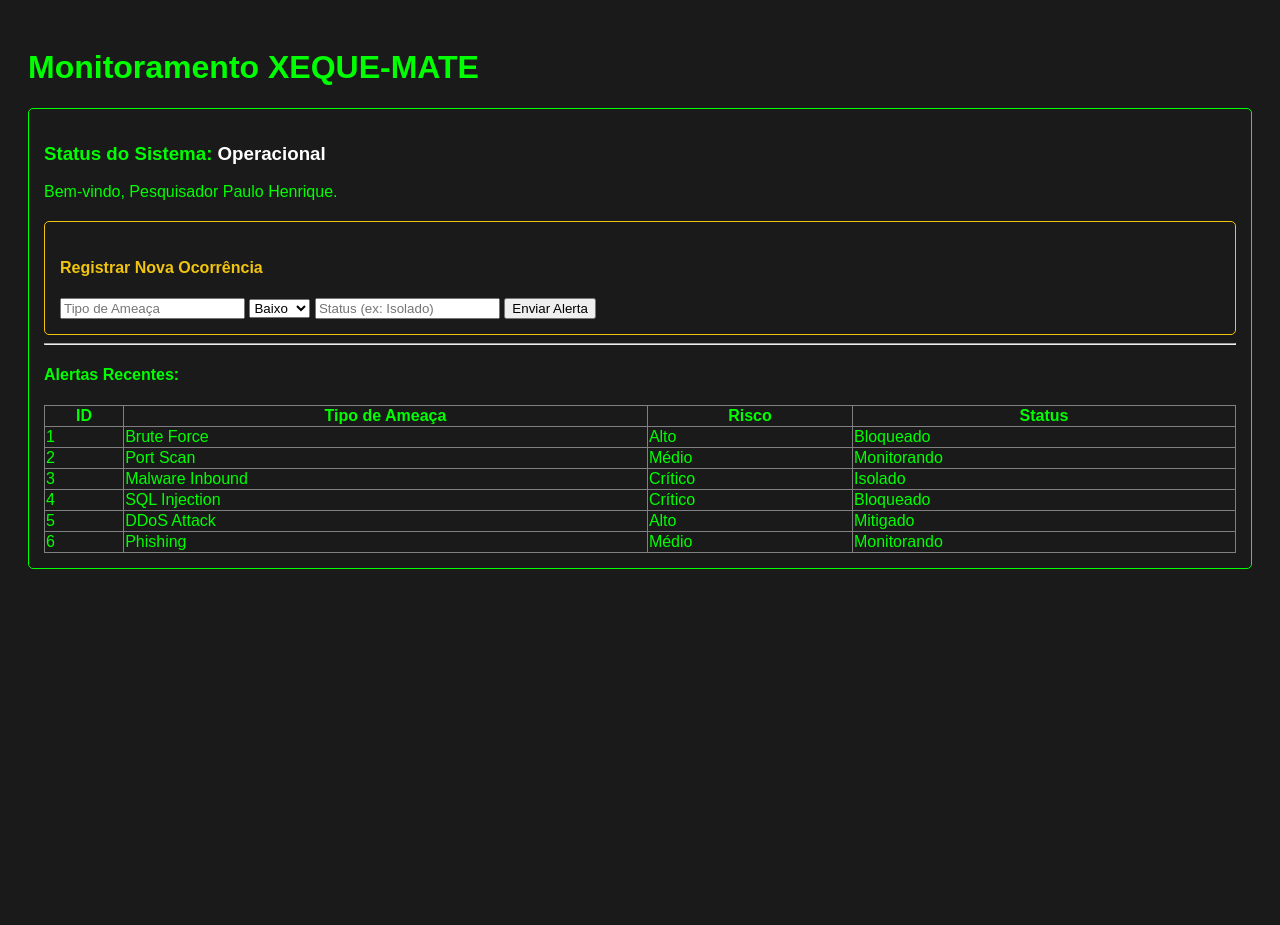
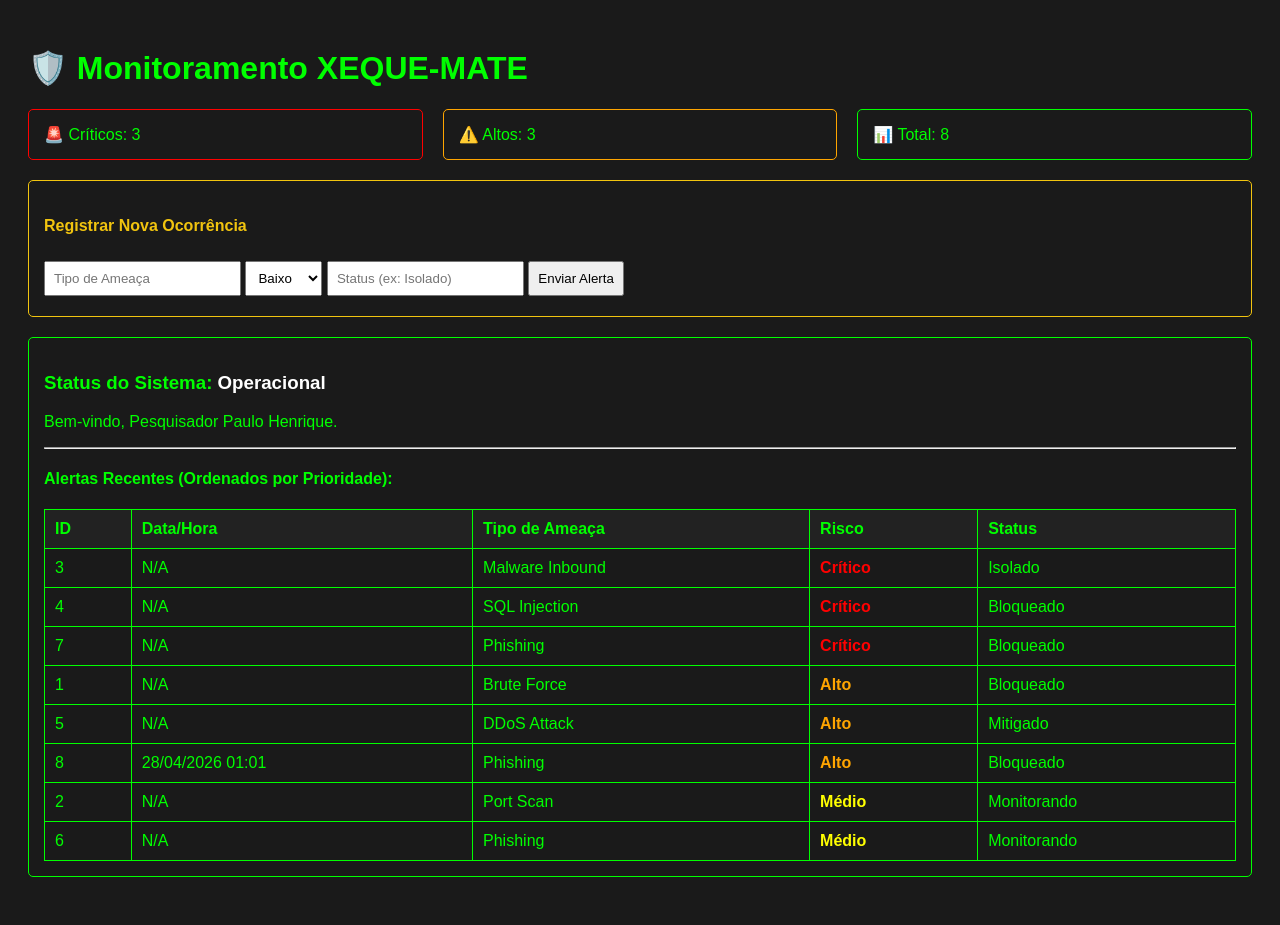
Before and after one commit to Pauloph89/sample-flask-auth, a Flask app: page / in a window 1280 px wide. Before the commit the page ends 569 px from the top, so only its background shows below. Run offline with Flask 3, Linux system fonts and the light colour scheme.

Commit message:
Finaliza lógica de auditoria com timestamp e priorização

```diff
--- a/app.py
+++ b/app.py
@@ -1,37 +1,61 @@
 import json
+from datetime import datetime
 from flask import Flask, render_template, request, redirect, url_for
 
 app = Flask(__name__)
 
-# Rota Principal (Leitura)
+# Configuração do caminho do arquivo de dados
+DATA_FILE = "data/threats.json"
+
 @app.route("/")
 def home():
-    with open("data/threats.json", "r", encoding="utf-8") as arquivo:
-        ameacas = json.load(arquivo)
-    return render_template("index.html", lista_ameacas=ameacas)
+    # 1. Carregamento dos dados com tratamento de erro básico
+    try:
+        with open(DATA_FILE, "r", encoding="utf-8") as arquivo:
+            ameacas = json.load(arquivo)
+    except FileNotFoundError:
+        ameacas = []
 
-# Nova Rota: Adicionar Ameaça (Escrita)
+    # 2. Lógica de Priorização (Engenharia de Valor)
+    # Definimos pesos para que o Python saiba quem deve vir primeiro
+    pesos = {"Crítico": 3, "Alto": 2, "Médio": 1, "Baixo": 0}
+    ameacas_ordenadas = sorted(ameacas, key=lambda x: pesos.get(x.get('risco'), 0), reverse=True)
+
+    # 3. Camada de Análise (Cálculo de Estatísticas)
+    total_critico = len([a for a in ameacas if a.get('risco') == 'Crítico'])
+    total_alto = len([a for a in ameacas if a.get('risco') == 'Alto'])
+    total_geral = len(ameacas)
+
+    return render_template(
+        "index.html",
+        lista_ameacas=ameacas_ordenadas,
+        criticos=total_critico,
+        altos=total_alto,
+        total=total_geral
+    )
+
 @app.route("/add", methods=["POST"])
 def add_threat():
+    # 1. Captura de dados do formulário
     tipo = request.form.get("tipo")
     risco = request.form.get("risco")
     status = request.form.get("status")
 
-    # 1. Ler o arquivo atual
-    with open("data/threats.json", "r", encoding="utf-8") as arquivo:
+    # 2. Geração de metadados automáticos (Timestamp e ID)
+    with open(DATA_FILE, "r", encoding="utf-8") as arquivo:
         ameacas = json.load(arquivo)
 
-    # 2. Criar o novo objeto (ID automático baseado no tamanho da lista)
     nova_ameaca = {
         "id": len(ameacas) + 1,
+        "data": datetime.now().strftime("%d/%m/%Y %H:%M"),
         "tipo": tipo,
         "risco": risco,
         "status": status
     }
 
-    # 3. Adicionar e salvar de volta no arquivo
+    # 3. Persistência de dados
     ameacas.append(nova_ameaca)
-    with open("data/threats.json", "w", encoding="utf-8") as arquivo:
+    with open(DATA_FILE, "w", encoding="utf-8") as arquivo:
         json.dump(ameacas, arquivo, indent=4, ensure_ascii=False)
 
     return redirect(url_for("home"))
--- a/data/threats.json
+++ b/data/threats.json
@@ -34,5 +34,18 @@
         "tipo": "Phishing",
         "risco": "Médio",
         "status": "Monitorando"
+    },
+    {
+        "id": 7,
+        "tipo": "Phishing",
+        "risco": "Crítico",
+        "status": "Bloqueado"
+    },
+    {
+        "id": 8,
+        "data": "28/04/2026 01:01",
+        "tipo": "Phishing",
+        "risco": "Alto",
+        "status": "Bloqueado"
     }
 ]
--- a/templates/index.html
+++ b/templates/index.html
@@ -5,16 +5,24 @@
     <title>Dashboard XEQUE-MATE</title>
     <style>
         body { font-family: sans-serif; background: #1a1a1a; color: #00ff00; padding: 20px; }
-    .card { border: 1px solid #00ff00; padding: 15px; border-radius: 5px; }
+        .card { border: 1px solid #00ff00; padding: 15px; border-radius: 5px; margin-bottom: 20px; }
+        table { width: 100%; border-collapse: collapse; color: #00ff00; margin-top: 10px; }
+        th, td { border: 1px solid #00ff00; padding: 10px; text-align: left; }
+        th { background-color: #222; }
+        input, select, button { padding: 8px; margin: 5px 0; }
     </style>
 </head>
 <body>
-    <h1> Monitoramento XEQUE-MATE</h1>
-    <div class="card">
-        <h3>Status do Sistema: <span style="color: white;">Operacional</span></h3>
-        <p>Bem-vindo, Pesquisador Paulo Henrique.</p>
 
-        <div class="card" style="margin-top: 20px; border-color: #f1c40f;">
+    <h1>🛡️ Monitoramento XEQUE-MATE</h1>
+
+    <div style="display: flex; gap: 20px;">
+        <div class="card" style="flex: 1; border-color: red;">🚨 Críticos: {{ criticos }}</div>
+        <div class="card" style="flex: 1; border-color: orange;">⚠️ Altos: {{ altos }}</div>
+        <div class="card" style="flex: 1;">📊 Total: {{ total }}</div>
+    </div>
+
+    <div class="card" style="border-color: #f1c40f;">
         <h4 style="color: #f1c40f;">Registrar Nova Ocorrência</h4>
         <form action="/add" method="POST">
             <input type="text" name="tipo" placeholder="Tipo de Ameaça" required>
@@ -29,12 +37,17 @@
         </form>
     </div>
 
+    <div class="card">
+        <h3>Status do Sistema: <span style="color: white;">Operacional</span></h3>
+        <p>Bem-vindo, Pesquisador Paulo Henrique.</p>
         <hr>
-        <h4>Alertas Recentes:</h4>
-        <table border="1" style="width: 100%; border-collapse: collapse; color: #00ff00;">
+        <h4>Alertas Recentes (Ordenados por Prioridade):</h4>
+
+        <table>
             <thead>
                 <tr>
                     <th>ID</th>
+                    <th>Data/Hora</th>
                     <th>Tipo de Ameaça</th>
                     <th>Risco</th>
                     <th>Status</th>
@@ -44,13 +57,21 @@
                 {% for item in lista_ameacas %}
                 <tr>
                     <td>{{ item.id }}</td>
+                    <td>{{ item.get('data', 'N/A') }}</td>
                     <td>{{ item.tipo }}</td>
-                    <td>{{ item.risco }}</td>
+                    <td style="font-weight: bold; color:
+                      {% if item.risco == 'Crítico' %} red
+                      {% elif item.risco == 'Alto' %} orange
+                      {% elif item.risco == 'Médio' %} yellow
+                      {% else %} #00ff00 {% endif %};">
+                      {{ item.risco }}
+                    </td>
                     <td>{{ item.status }}</td>
                 </tr>
                 {% endfor %}
             </tbody>
         </table>
     </div>
+
 </body>
 </html>
```
Lines whose indentation alone changed are shown as unchanged.
